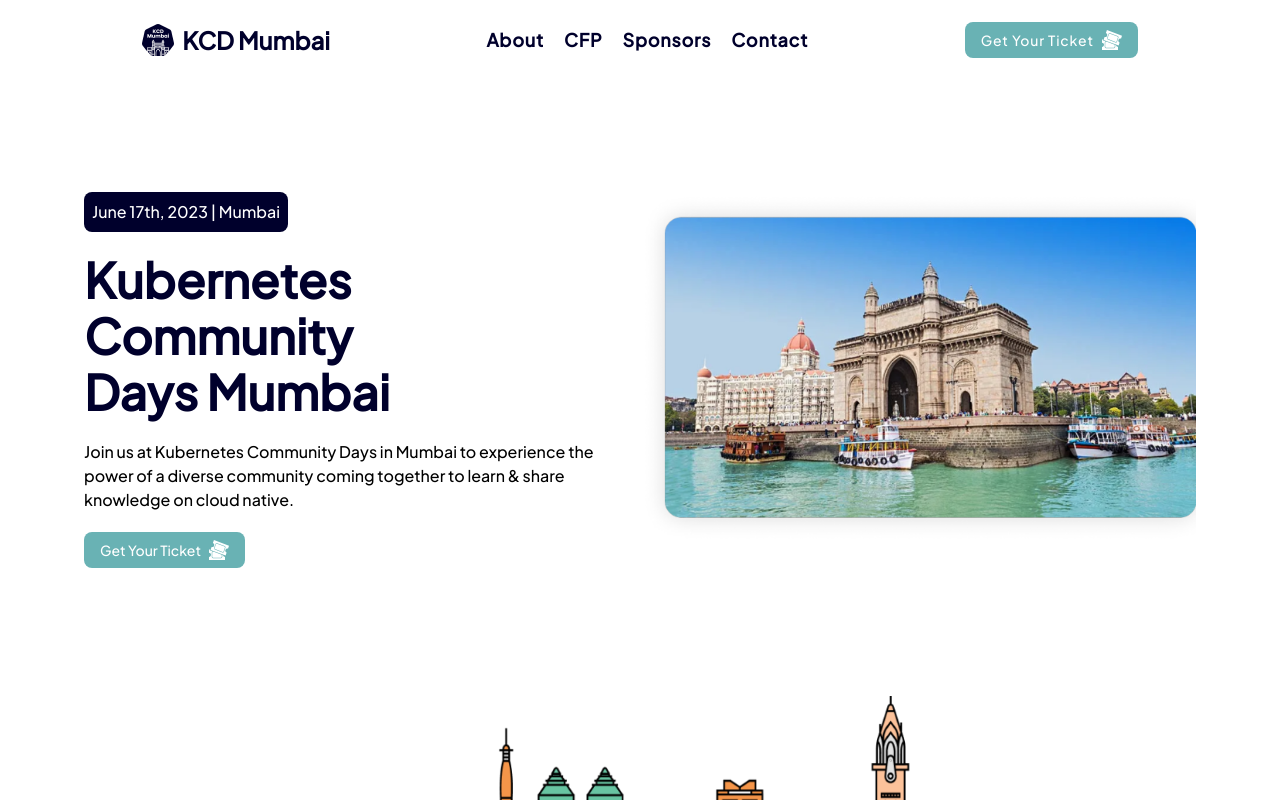
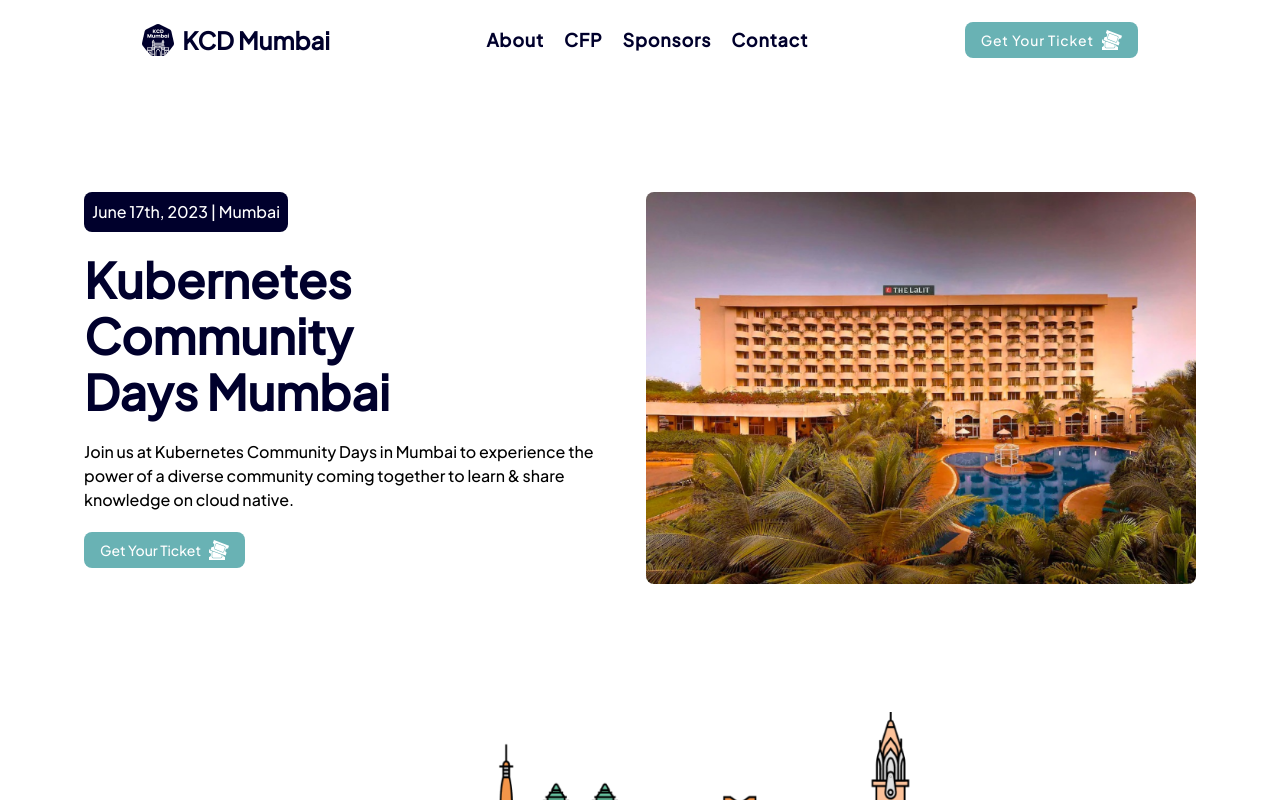
Before and after one commit to kubesimplify/kcdmumbai, a Next.js app: page / in a window 1280 px wide. Shown: the top 800 px of the page. Built offline with nearby package versions, Linux system fonts and the light colour scheme.

Commit message:
change hero image

```diff
--- a/src/components/Hero.tsx
+++ b/src/components/Hero.tsx
@@ -7,7 +7,7 @@
 
 const Hero = () => {
   return (
-    <div className="mx-3 flex flex-col pt-5 md:flex-row md:pt-28">
+    <div className="mx-3 flex flex-col gap-3 pt-5 md:flex-row md:pt-28">
       <div className="flex flex-col gap-5 md:w-1/2">
         <p className="-ml-2 w-max whitespace-nowrap rounded-lg bg-main-color p-2 text-white sm:ml-0">
           {hackathon?.date}
@@ -32,7 +32,11 @@
         </Button>
       </div>
       <div className="md:w-1/2">
-        <Image src={hero} alt="hero image " className="w-full" />
+        <Image
+          src={hero}
+          alt="hero image "
+          className="w-full scale-90 rounded-lg md:scale-100"
+        />
       </div>
     </div>
   );
```
Also changed, not shown: src/assets/hero.png.
